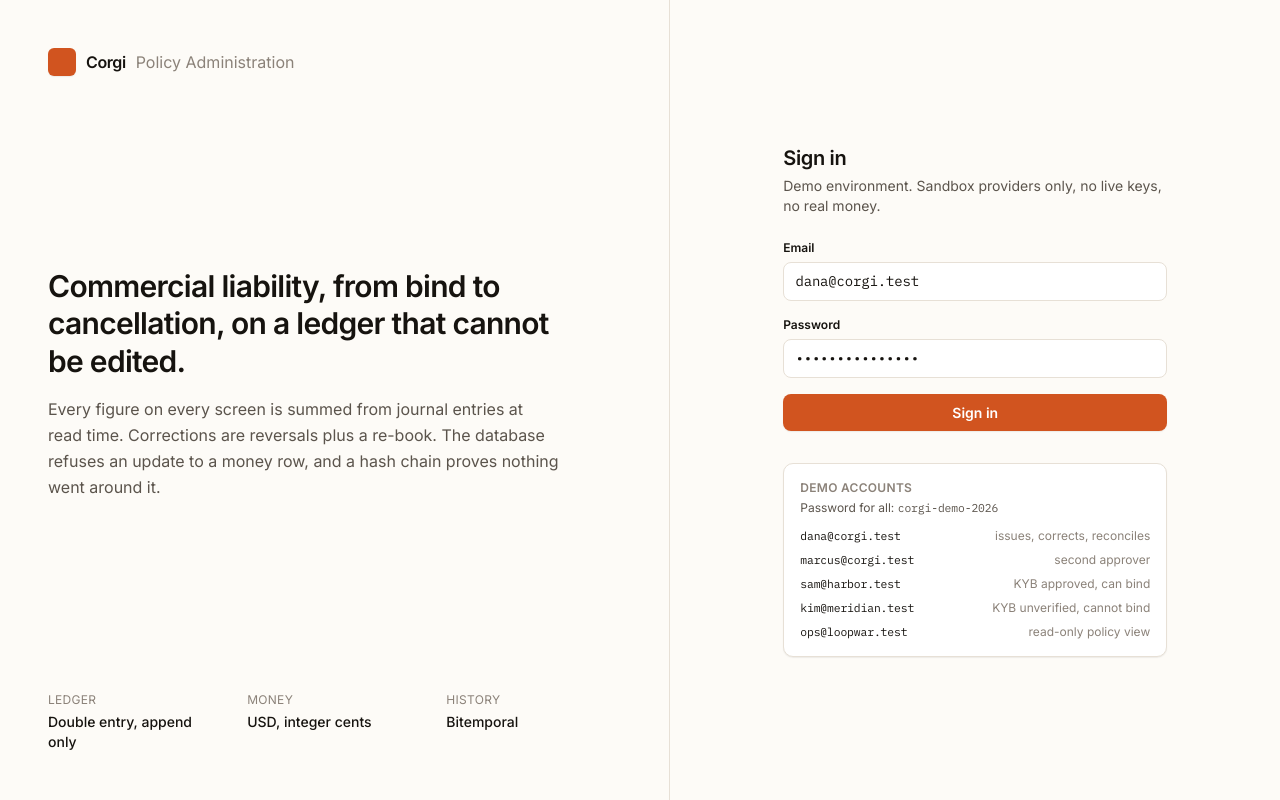
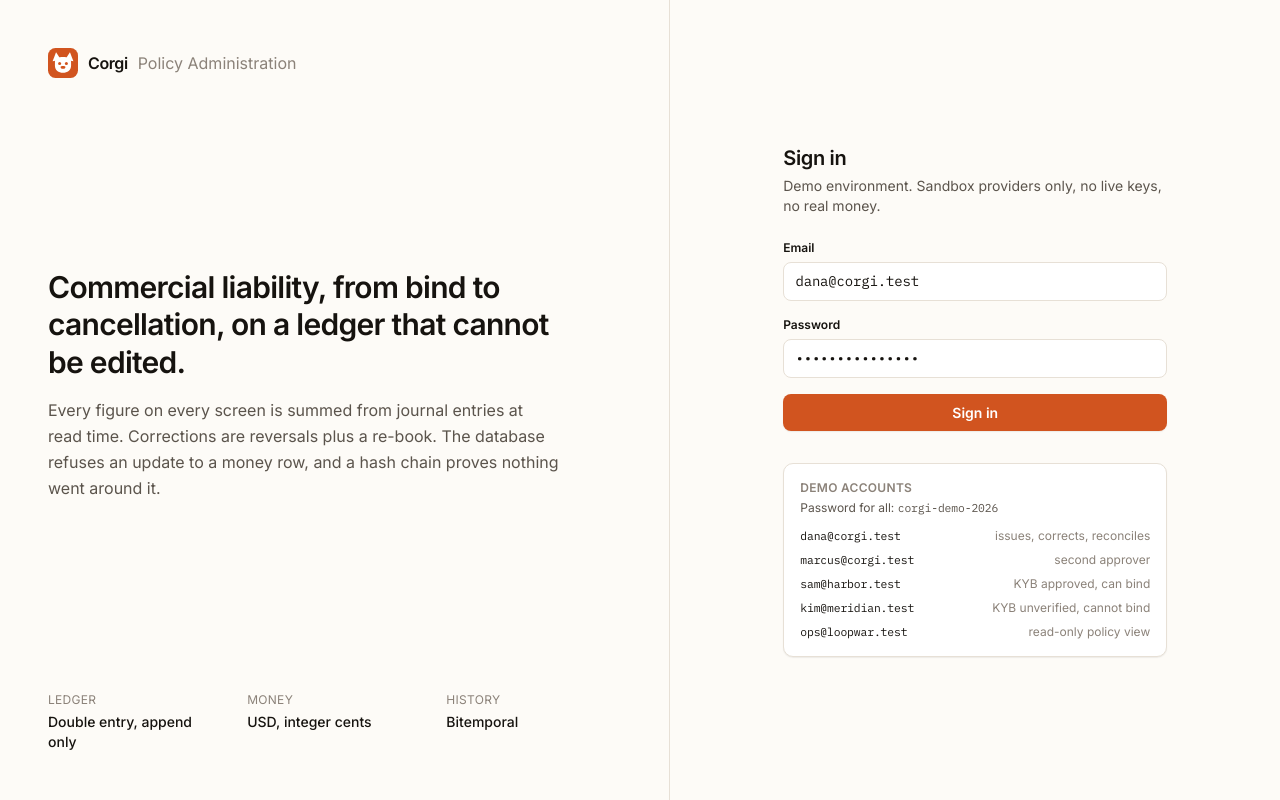
Before and after one commit to amrahulsaini/corgi-policyadmin, a Next.js app: page /login in a window 1280 px wide. Built offline with nearby package versions, Linux system fonts and the light colour scheme; no server answers.

Commit message:
give the mark a corgi instead of an orange square

```diff
--- a/app/login/page.tsx
+++ b/app/login/page.tsx
@@ -1,5 +1,6 @@
 import { redirect } from 'next/navigation';
 import { currentUser, landingFor } from '@/lib/auth';
+import Logo from '@/components/logo';
 import LoginForm from './form';
 
 export const dynamic = 'force-dynamic';
@@ -21,7 +22,7 @@ export default async function LoginPage() {
       <section className="hidden lg:flex flex-col justify-between p-12 border-r rule">
         <div>
           <div className="flex items-center gap-2.5">
-            <span className="w-7 h-7 rounded-md bg-[var(--accent)] shadow-[var(--shadow-card)]" />
+            <Logo size={30} />
             <span className="font-semibold tracking-tight">Corgi</span>
             <span className="text-[var(--ink-faint)]">Policy Administration</span>
           </div>
--- /dev/null
+++ b/components/logo.tsx
@@ -0,0 +1,22 @@
+export default function Logo({ size = 28 }: { size?: number }) {
+  return (
+    <svg
+      width={size}
+      height={size}
+      viewBox="0 0 32 32"
+      role="img"
+      aria-label="Corgi"
+      className="shrink-0"
+    >
+      <rect width="32" height="32" rx="8" fill="var(--accent)" />
+      <g fill="#fff">
+        <path d="M8.6 4.4 13.8 12.6 4.9 14.2Z" />
+        <path d="M23.4 4.4 27.1 14.2 18.2 12.6Z" />
+        <path d="M7.4 14.4C7.4 11.5 11.2 9.6 16 9.6s8.6 1.9 8.6 4.8v4.4c0 4.6-3.9 7.6-8.6 7.6s-8.6-3-8.6-7.6Z" />
+      </g>
+      <circle cx="12.4" cy="16.6" r="1.6" fill="var(--accent)" />
+      <circle cx="19.6" cy="16.6" r="1.6" fill="var(--accent)" />
+      <path d="M16 22.2c-1.5 0-2.6-.9-2.6-1.8 0-.7 1.2-1.1 2.6-1.1s2.6.4 2.6 1.1c0 .9-1.1 1.8-2.6 1.8Z" fill="var(--accent)" />
+    </svg>
+  );
+}
--- a/components/shell.tsx
+++ b/components/shell.tsx
@@ -1,4 +1,5 @@
 import Link from 'next/link';
+import Logo from '@/components/logo';
 import Nav from '@/components/nav';
 import { logout } from '@/app/login/actions';
 import type { SessionUser } from '@/lib/auth';
@@ -40,7 +41,7 @@ export default function Shell({
       <header className="border-b rule bg-[var(--surface)]/85 backdrop-blur-sm sticky top-0 z-10">
         <div className="max-w-[1400px] mx-auto px-6 h-14 flex items-center gap-8">
           <Link href="/" className="flex items-center gap-2.5 shrink-0">
-            <span className="w-6 h-6 rounded-md bg-[var(--accent)] shadow-[var(--shadow-card)]" />
+            <Logo size={26} />
             <span className="font-semibold tracking-tight text-sm">Corgi</span>
           </Link>
 
```
